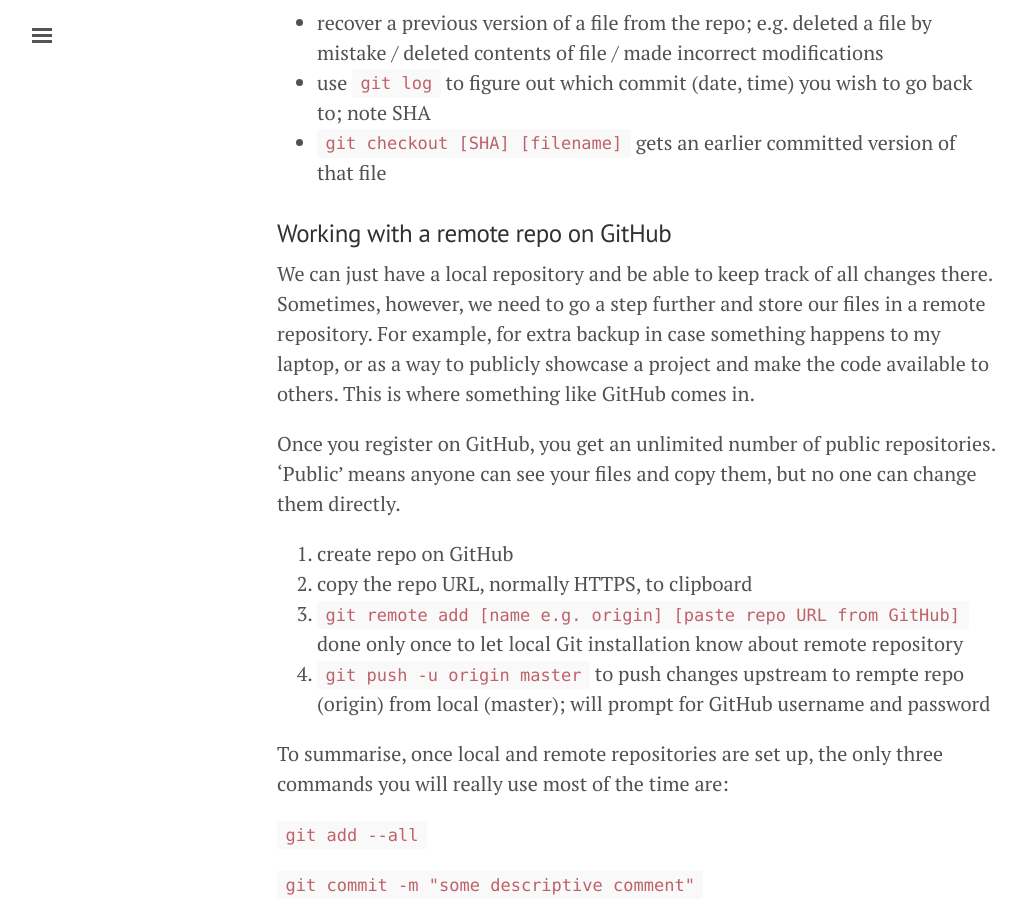
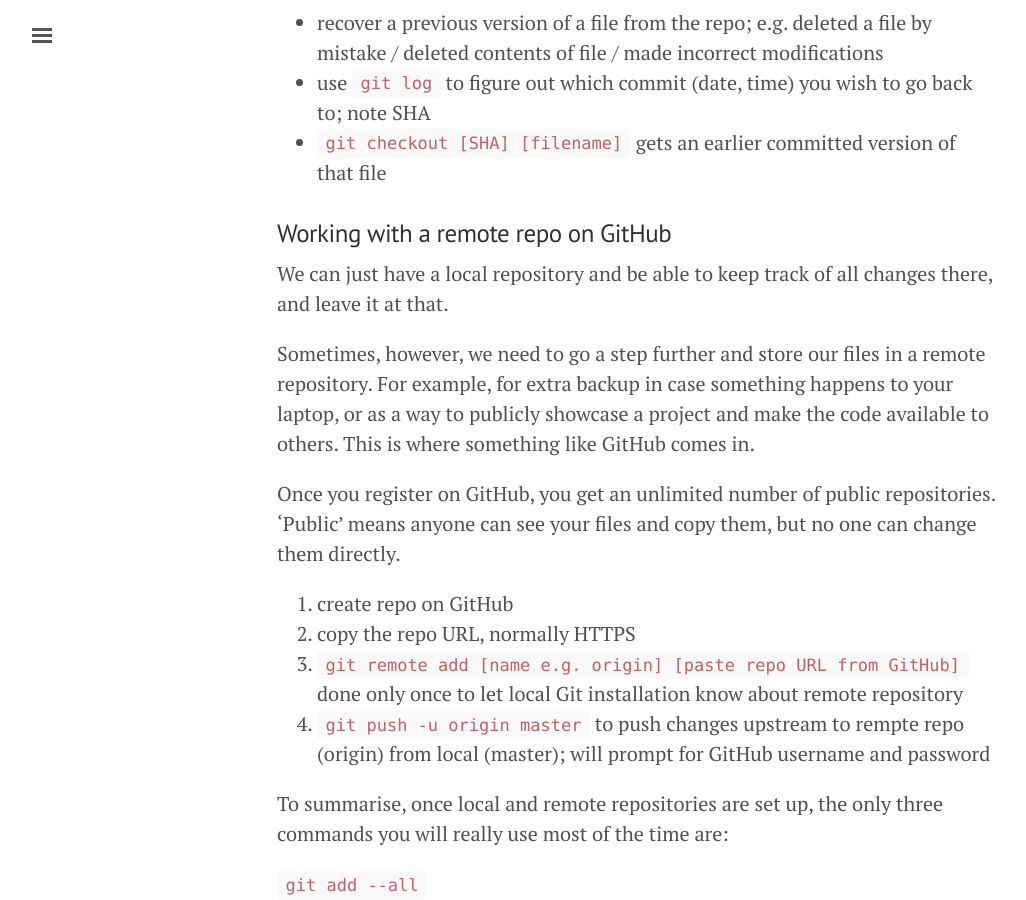
Before and after one commit to MississaugaCoding/mississaugacoding.github.io, a Jekyll site: the page built from _posts/2016-02-16-html-css-js-git.md, in a window 1280 px wide and 900 px high, scrolled down 1166 px. Shown: the whole window, without its empty margins (3-1029 px from the left). Built offline with Jekyll 4.4.1, drawn with Linux system fonts in a browser that asks for light colours; comment, search, counter and statistics services are not loaded.

Commit message:
updated post for session 21

```diff
--- a/_posts/2016-02-16-html-css-js-git.md
+++ b/_posts/2016-02-16-html-css-js-git.md
@@ -41,12 +41,14 @@
 
 ### Working with a remote repo on GitHub
 
-We can just have a local repository and be able to keep track of all changes there. Sometimes, however, we need to go a step further and store our files in a remote repository. For example, for extra backup in case something happens to my laptop, or as a way to publicly showcase a project and make the code available to others. This is where something like GitHub comes in.
+We can just have a local repository and be able to keep track of all changes there, and leave it at that.
+
+Sometimes, however, we need to go a step further and store our files in a remote repository. For example, for extra backup in case something happens to your laptop, or as a way to publicly showcase a project and make the code available to others. This is where something like GitHub comes in.
 
 Once you register on GitHub, you get an unlimited number of public repositories. 'Public' means anyone can see your files and copy them, but no one can change them directly.
 
 1. create repo on GitHub
-2. copy the repo URL, normally HTTPS, to clipboard
+2. copy the repo URL, normally HTTPS
 3. `git remote add [name e.g. origin] [paste repo URL from GitHub]` done only once to let local Git installation know about remote repository
 4. `git push -u origin master` to push changes upstream to rempte repo (origin) from local (master); will prompt for GitHub username and password
 
```
